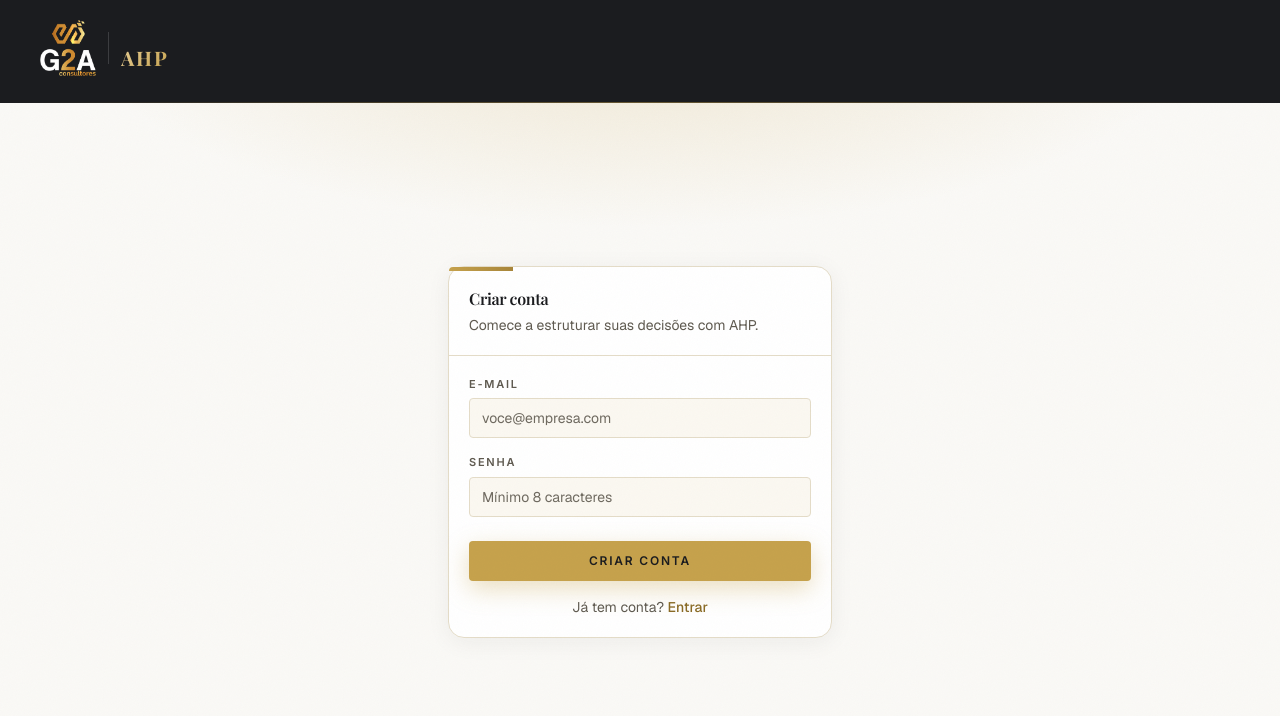
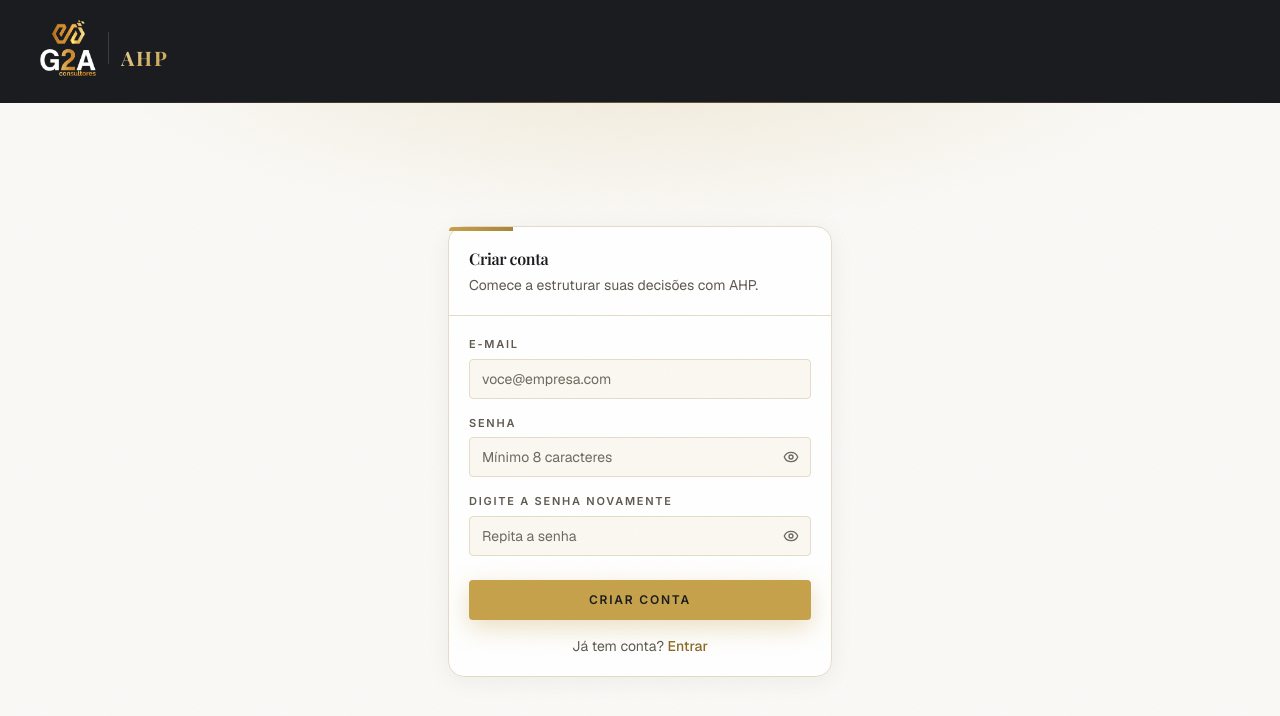
Before and after one commit to theodorsofiag2a-hash/AHP, a Next.js app: page /signup in a window 1280 px wide. Shown: the top 716 px of the page. Built offline with nearby package versions, Linux system fonts and the light colour scheme.

Commit message:
Cadastro pede a senha duas vezes (Digite a senha novamente)
Confere no formulário e no servidor; campos com o olho de mostrar a senha.

Co-Authored-By: Claude Opus 5.5 <noreply@anthropic.com>

```diff
--- a/actions/auth.ts
+++ b/actions/auth.ts
@@ -2,13 +2,13 @@
 
 import { cookies, headers } from "next/headers";
 import { redirect } from "next/navigation";
-import { z } from "zod";
 import { createClient } from "@/lib/supabase/server";
 import {
   RECOVERY_COOKIE,
   RECOVERY_COOKIE_MAX_AGE_SECONDS,
   RECOVERY_COOKIE_PATH,
   forgotPasswordSchema,
+  signUpSchema,
   resetPasswordSchema,
 } from "@/lib/password";
 
@@ -31,14 +31,6 @@ function friendlyLoginError(message: string): string {
   return GENERIC_AUTH_ERROR;
 }
 
-const signUpSchema = z.object({
-  email: z.string().trim().min(1, "Informe seu e-mail.").email("E-mail inválido."),
-  // O servidor é a validação que vale de verdade; o minLength do formulário é só UX
-  // (ver docs/SECURITY_AUDIT.md, achado S8 — antes disto, um POST direto contornava o
-  // mínimo de 8 caracteres do HTML).
-  password: z.string().min(8, "A senha precisa de pelo menos 8 caracteres."),
-});
-
 export async function signIn(formData: FormData) {
   const email = String(formData.get("email") ?? "").trim();
   const password = String(formData.get("password") ?? "");
@@ -57,6 +49,7 @@ export async function signUp(formData: FormData) {
   const parsed = signUpSchema.safeParse({
     email: String(formData.get("email") ?? "").trim(),
     password: String(formData.get("password") ?? ""),
+    confirmPassword: String(formData.get("confirmPassword") ?? ""),
   });
 
   if (!parsed.success) {
--- a/components/auth/signup-form.tsx
+++ b/components/auth/signup-form.tsx
@@ -3,12 +3,17 @@
 import { FormEvent, useState } from "react";
 import { signUp } from "@/actions/auth";
 import { Input, Label } from "@/components/ui/input";
+import { PasswordInput } from "@/components/ui/password-input";
 import { SubmitButton } from "@/components/ui/submit-button";
 import { nativeValidityMessage } from "@/lib/form-validation";
 import { cn } from "@/lib/utils";
 
+const MISMATCH = "As senhas não coincidem.";
+
 export function SignupForm() {
   const [errors, setErrors] = useState<Record<string, string>>({});
+  const [password, setPassword] = useState("");
+  const [confirmPassword, setConfirmPassword] = useState("");
 
   function handleInvalid(e: FormEvent<HTMLFormElement>) {
     const target = e.target as HTMLInputElement;
@@ -16,18 +21,47 @@ export function SignupForm() {
     setErrors((prev) => ({ ...prev, [target.name]: nativeValidityMessage(target) }));
   }
 
-  function handleInput(e: FormEvent<HTMLFormElement>) {
-    const target = e.target as HTMLInputElement;
-    if (!target.validity.valid || !(target.name in errors)) return;
+  function clearError(name: string) {
     setErrors((prev) => {
+      if (!(name in prev)) return prev;
       const next = { ...prev };
-      delete next[target.name];
+      delete next[name];
       return next;
     });
   }
 
+  function handleInput(e: FormEvent<HTMLFormElement>) {
+    const target = e.target as HTMLInputElement;
+    if (target.name === "confirmPassword" || target.name === "password") return;
+    if (!target.validity.valid) return;
+    clearError(target.name);
+  }
+
+  // Confirmação: só acusa a diferença depois que a pessoa termina de digitar (ao sair do campo ou ao enviar).
+  function checkMatch(nextPassword = password, nextConfirm = confirmPassword) {
+    if (nextConfirm && nextPassword !== nextConfirm) {
+      setErrors((prev) => ({ ...prev, confirmPassword: MISMATCH }));
+      return false;
+    }
+    clearError("confirmPassword");
+    return true;
+  }
+
+  function handleSubmit(e: FormEvent<HTMLFormElement>) {
+    if (password !== confirmPassword) {
+      e.preventDefault();
+      setErrors((prev) => ({ ...prev, confirmPassword: MISMATCH }));
+    }
+  }
+
   return (
-    <form action={signUp} onInvalidCapture={handleInvalid} onInput={handleInput} className="flex flex-col gap-4">
+    <form
+      action={signUp}
+      onSubmit={handleSubmit}
+      onInvalidCapture={handleInvalid}
+      onInput={handleInput}
+      className="flex flex-col gap-4"
+    >
       <div className="flex flex-col gap-1.5">
         <Label htmlFor="email">E-mail</Label>
         <Input
@@ -35,6 +69,7 @@ export function SignupForm() {
           name="email"
           type="email"
           placeholder="voce@empresa.com"
+          autoComplete="email"
           required
           className={cn(errors.email && "border-danger")}
         />
@@ -42,16 +77,43 @@ export function SignupForm() {
       </div>
       <div className="flex flex-col gap-1.5">
         <Label htmlFor="password">Senha</Label>
-        <Input
+        <PasswordInput
           id="password"
           name="password"
-          type="password"
           placeholder="Mínimo 8 caracteres"
+          autoComplete="new-password"
           minLength={8}
           required
+          value={password}
+          onChange={(e) => {
+            setPassword(e.target.value);
+            if (e.target.validity.valid) clearError("password");
+            if (errors.confirmPassword) checkMatch(e.target.value);
+          }}
           className={cn(errors.password && "border-danger")}
         />
         {errors.password && <p className="text-xs text-danger">{errors.password}</p>}
+      </div>
+      <div className="flex flex-col gap-1.5">
+        <Label htmlFor="confirmPassword">Digite a senha novamente</Label>
+        <PasswordInput
+          id="confirmPassword"
+          name="confirmPassword"
+          placeholder="Repita a senha"
+          autoComplete="new-password"
+          minLength={8}
+          required
+          value={confirmPassword}
+          onChange={(e) => {
+            setConfirmPassword(e.target.value);
+            // Corrige o aviso assim que as duas ficam iguais.
+            if (errors.confirmPassword && e.target.value === password) clearError("confirmPassword");
+          }}
+          onBlur={() => checkMatch()}
+          onPaste={(e) => e.preventDefault()}
+          className={cn(errors.confirmPassword && "border-danger")}
+        />
+        {errors.confirmPassword && <p className="text-xs text-danger">{errors.confirmPassword}</p>}
       </div>
       <SubmitButton className="mt-2 w-full">Criar conta</SubmitButton>
     </form>
--- a/lib/password.ts
+++ b/lib/password.ts
@@ -4,7 +4,7 @@ export const forgotPasswordSchema = z.object({
   email: z.string().trim().min(1, "Informe seu e-mail.").email("E-mail inválido."),
 });
 
-// Mesmo mínimo do cadastro (signUpSchema em actions/auth.ts).
+// Mesmo mínimo do cadastro (signUpSchema, abaixo).
 export const resetPasswordSchema = z
   .object({
     password: z.string().min(8, "A senha precisa de pelo menos 8 caracteres."),
@@ -19,3 +19,18 @@ export const resetPasswordSchema = z
 export const RECOVERY_COOKIE = "pw_recovery";
 export const RECOVERY_COOKIE_PATH = "/auth";
 export const RECOVERY_COOKIE_MAX_AGE_SECONDS = 60 * 60;
+
+/** Cadastro: e-mail, senha (mínimo 8) e a senha digitada de novo, que precisa ser igual. */
+export const signUpSchema = z
+  .object({
+    email: z.string().trim().min(1, "Informe seu e-mail.").email("E-mail inválido."),
+    // O servidor é a validação que vale de verdade; o minLength do formulário é só UX
+    // (ver docs/SECURITY_AUDIT.md, achado S8 — antes disto, um POST direto contornava o
+    // mínimo de 8 caracteres do HTML).
+    password: z.string().min(8, "A senha precisa de pelo menos 8 caracteres."),
+    confirmPassword: z.string(),
+  })
+  .refine((v) => v.password === v.confirmPassword, {
+    message: "As senhas não coincidem.",
+    path: ["confirmPassword"],
+  });
```
Also changed, not shown: 1 other file (tests, documents, lock files or other folders).
